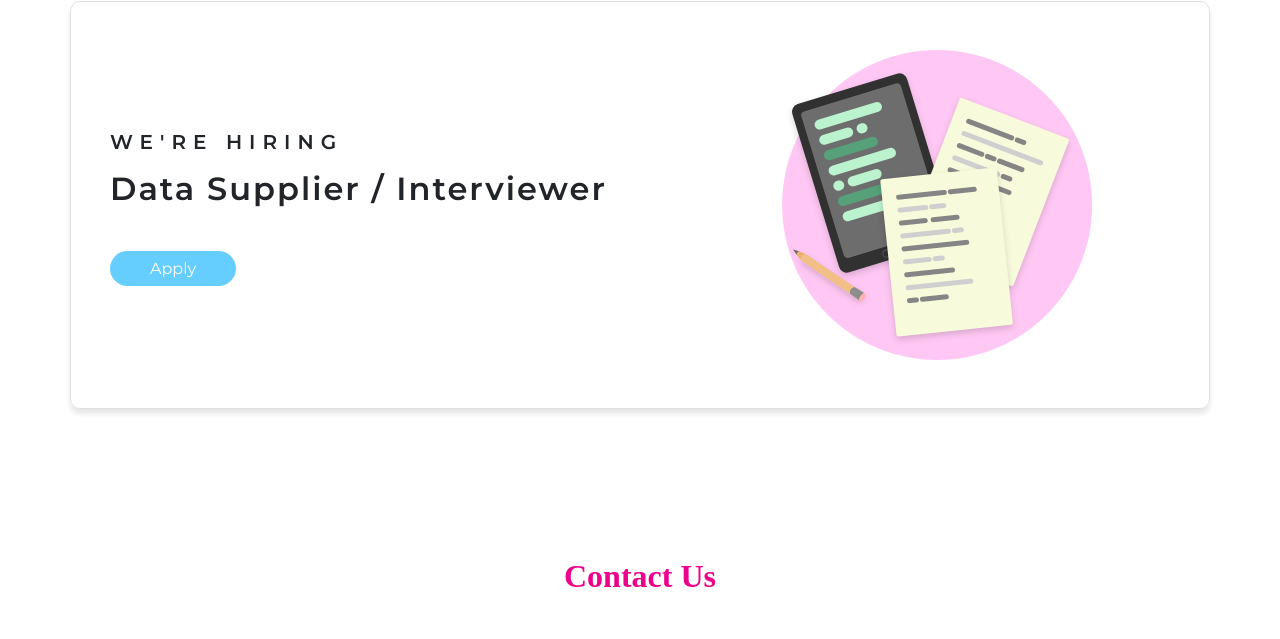
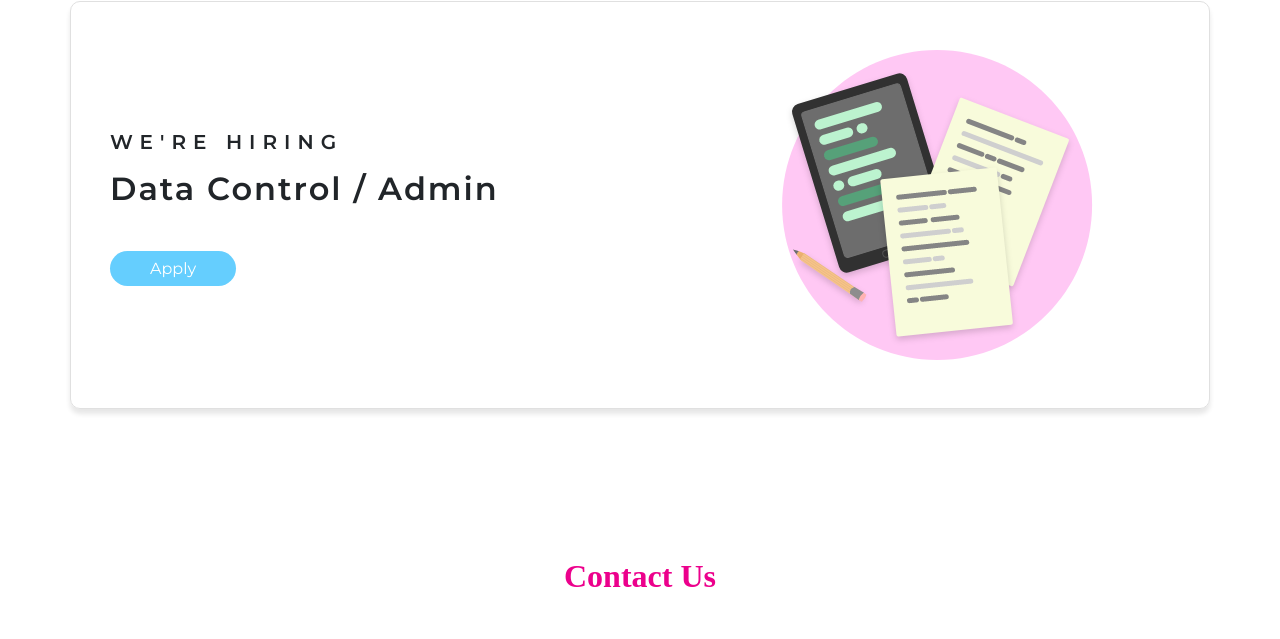
Before and after one commit to okawidiawan/victory, a plain HTML site: page index.html in a window 1280 px wide. Shown: the part 1067-1706 px from the top of the page. Drawn offline with nearby package versions, Linux system fonts and the light colour scheme.

Commit message:
mengubah tulisan pada hiring

```diff
--- a/index.html
+++ b/index.html
@@ -131,7 +131,7 @@
             WE'RE HIRING
           </h5>
           <h2 class="mb-5">
-            Data Supplier / Interviewer
+            Data Control / Admin
           </h2>
           <a href="">
             Apply
```
